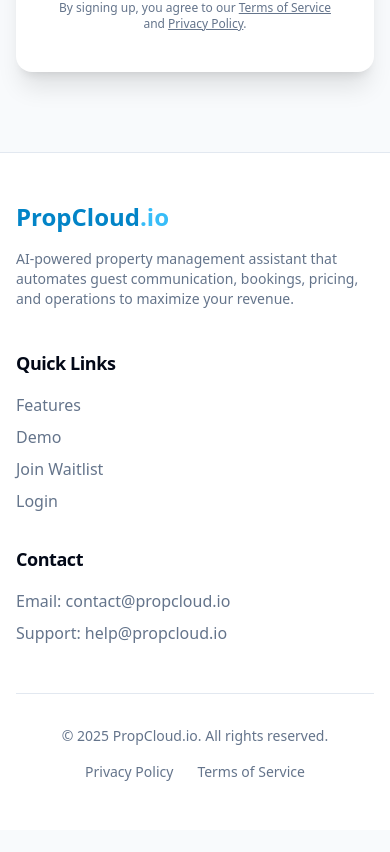
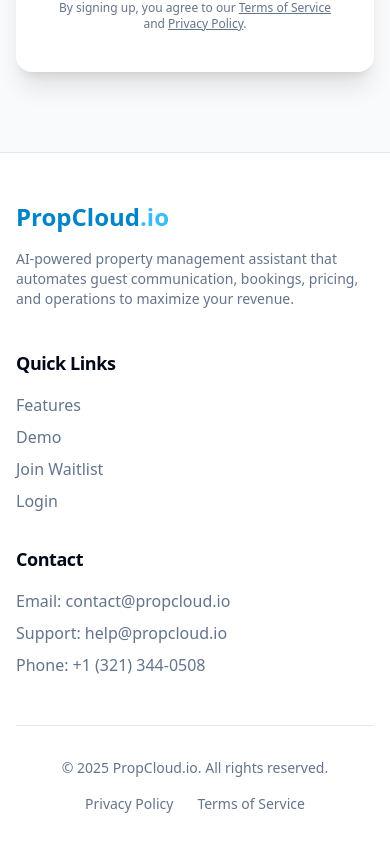
Before and after one commit to propcloud-io/lovable-propcloud-io, a React (Vite) app: page / in a window 390 px wide. Shown: the part 8904-9756 px from the top of the page. Before the commit the page ends 9734 px from the top, so only its background shows below. Built offline with nearby package versions, Linux system fonts and the light colour scheme; no server answers.

Commit message:
feat: Add support phone number to footer
Adds the support phone number to the footer, formatted to match existing contact information. Ensures responsive design consistency.

```diff
--- a/src/components/Footer.tsx
+++ b/src/components/Footer.tsx
@@ -49,6 +49,9 @@ const Footer = () => {
                 <li className="text-muted-foreground">
                   Support: help@propcloud.io
                 </li>
+                <li className="text-muted-foreground">
+                  Phone: +1 (321) 344-0508
+                </li>
               </ul>
             </div>
           </div>
```
